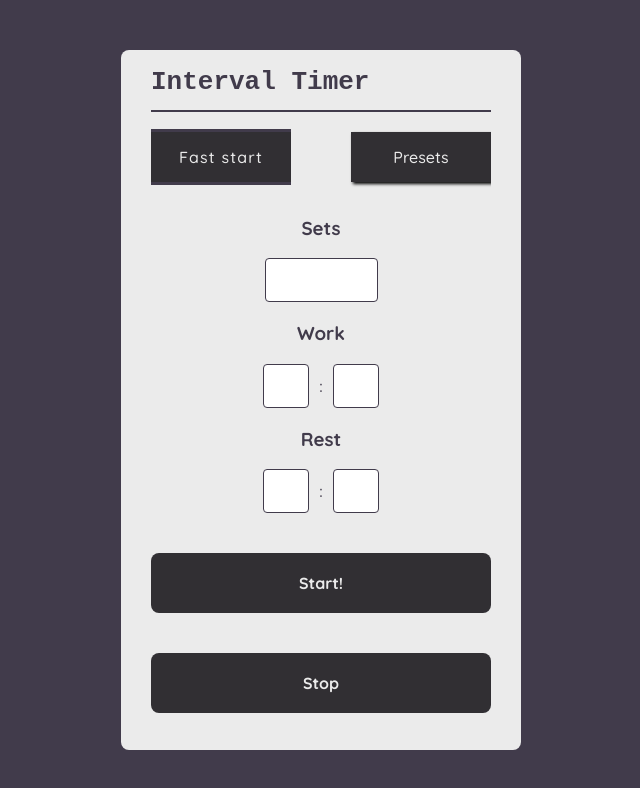
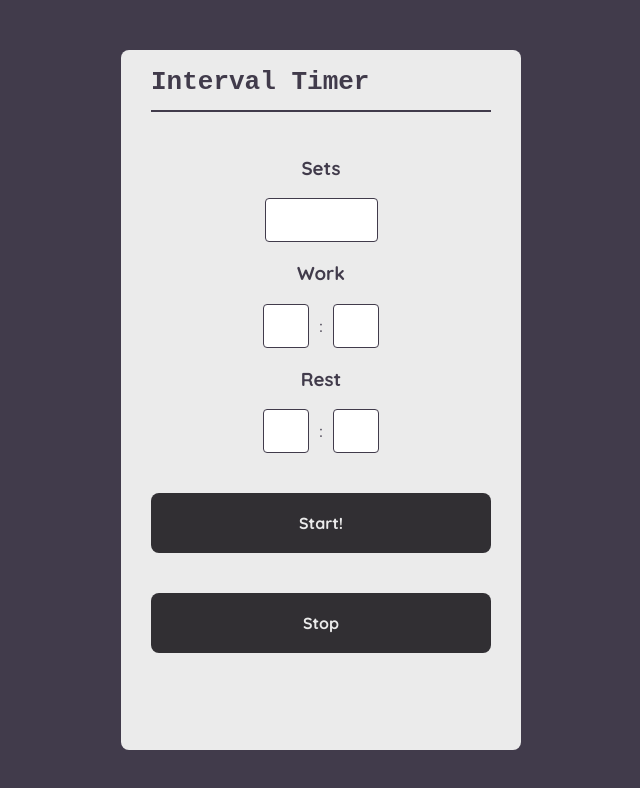
Before and after one commit to FedotovN/intervalTimer, a plain HTML site: page index.html in a window 1280 px wide. Shown: the whole page, without its empty margins (319-959 px from the left). Drawn offline with Linux system fonts and the light colour scheme.

Commit message:
Update index.html

```diff
--- a/index.html
+++ b/index.html
@@ -13,12 +13,6 @@
 			<div class="container">
 				<div class="header">
 					<h1>Interval Timer</h1>
-				</div>
-				<div class="options">
-					<div class="sections" id = "sections">
-						<a href="#" class="option active" id="fastStart">Fast start</a>
-						<a href="#" class="option" id="presets">Presets</a>
-					</div>
 				</div>
 				<div class="content" id = "content">
 					<div class="tab" id="fastStart">
@@ -49,11 +43,6 @@
 							</div>
 						</div>
 					</div>
-					<div class="tab" id="presets">
-						<div class="settings">
-							coming soon! :)
-						</div>
-					</div>
 				</div>
 			</div>
 		</main>
```
